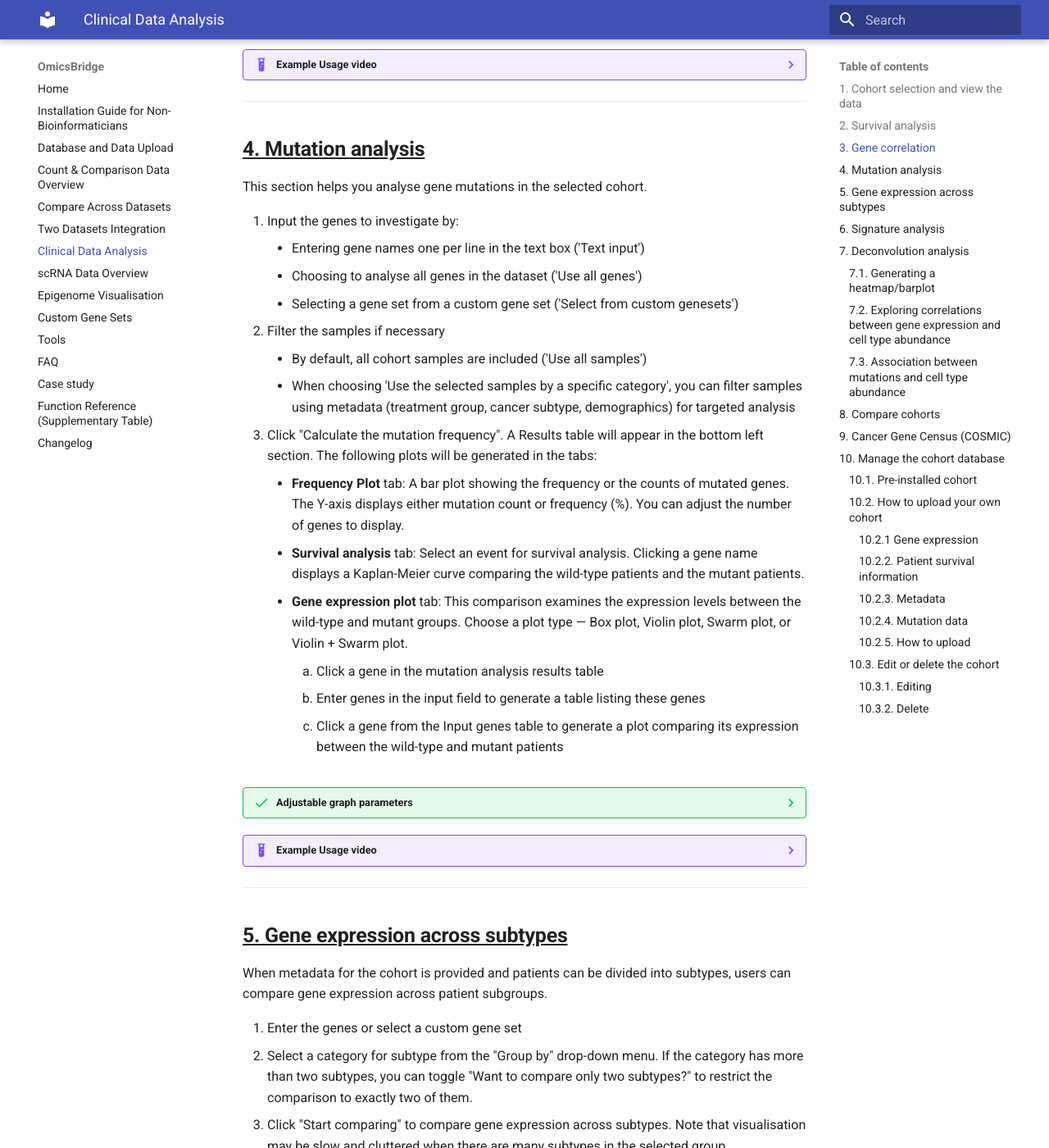
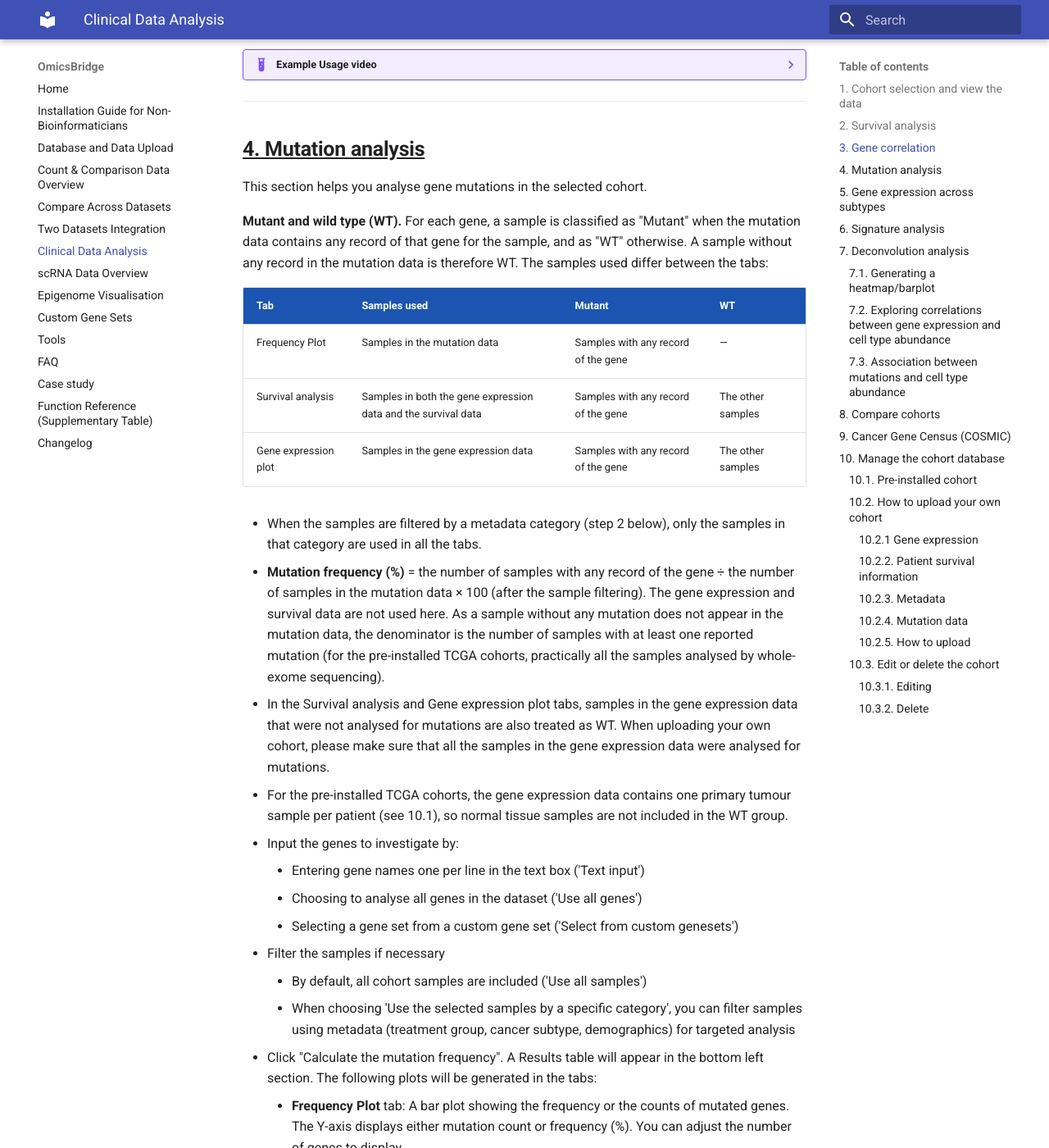
Before and after one commit to htsmto/OmicsBridge, an MkDocs documentation site: the page built from docs/Clinical_data.md, in a window 1280 px wide and 1400 px high, scrolled down 2506 px. Shown: the whole window at 82% size. Built offline with MkDocs 1.6.1 and Material for MkDocs 9.7.7, drawn with Linux system fonts in a browser that asks for light colours; some of the changed text lies outside the part shown.

Commit message:
Documented mutant/WT definitions and mutation upload rules

```diff
--- a/docs/Clinical_data.md
+++ b/docs/Clinical_data.md
@@ -99,6 +99,19 @@ Enter two or more genes to get a correlation heatmap across all of them, then dr
 ## <u>**4. Mutation analysis**</u>
 
 This section helps you analyse gene mutations in the selected cohort.
+
+**Mutant and wild type (WT).** For each gene, a sample is classified as "Mutant" when the mutation data contains any record of that gene for the sample, and as "WT" otherwise. A sample without any record in the mutation data is therefore WT. The samples used differ between the tabs:
+
+| Tab | Samples used | Mutant | WT |
+| --- | --- | --- | --- |
+| Frequency Plot | Samples in the mutation data | Samples with any record of the gene | — |
+| Survival analysis | Samples in both the gene expression data and the survival data | Samples with any record of the gene | The other samples |
+| Gene expression plot | Samples in the gene expression data | Samples with any record of the gene | The other samples |
+
+- When the samples are filtered by a metadata category (step 2 below), only the samples in that category are used in all the tabs.
+- **Mutation frequency (%)** = the number of samples with any record of the gene ÷ the number of samples in the mutation data × 100 (after the sample filtering). The gene expression and survival data are not used here. As a sample without any mutation does not appear in the mutation data, the denominator is the number of samples with at least one reported mutation (for the pre-installed TCGA cohorts, practically all the samples analysed by whole-exome sequencing).
+- In the Survival analysis and Gene expression plot tabs, samples in the gene expression data that were not analysed for mutations are also treated as WT. When uploading your own cohort, please make sure that all the samples in the gene expression data were analysed for mutations.
+- For the pre-installed TCGA cohorts, the gene expression data contains one primary tumour sample per patient (see 10.1), so normal tissue samples are not included in the WT group.
 
 1. Input the genes to investigate by:
     - Entering gene names one per line in the text box ('Text input')
@@ -330,6 +343,8 @@ In this section, you can compare gene expression or mutation frequency across di
     - You can select multiple cohorts, but note that generating figures may take longer, especially for gene expression analysis. (ex. When selecting all TCGA cohorts, it takes ~30 sec for the mutation frequency analysis and ~2 minutes for the gene expression analysis.)
 5. Click "Compare mutation frequencies" or "Compare gene expressions", depending on the tab you're in ("Mutation Frequency" or "Gene expression")
     - In "Mutation Frequency," a bar plot will display the number or percentage of patients with mutations in the selected gene across the chosen cohorts — choose which via the "Y axis" option.
+        - The percentage is calculated for each cohort in the same way as in 4. Mutation analysis: the number of samples with any record of the gene in the cohort's mutation data ÷ the number of samples in that mutation data × 100.
+        - Cohorts without mutation data, and cohorts without any record of the gene in their mutation data, are not shown in the plot.
     - In "Gene expression," a box plot is generated that compares gene expression levels across the selected cohorts
 
 ??? success  "Adjustable graph parameters (Mutation Frequency)"
@@ -690,12 +705,22 @@ If you do not have any metadata to include, please upload a .tsv file that conta
     ![Example](img/3_meta_example.png)
 
 #### <u>**10.2.4. Mutation data**</u>
-If you have information about which genes are mutated in which patients, you can upload this as a TSV file.
+If you have information about which genes are mutated in which patients, you can upload this as a TSV file, with one row per mutation (a sample with several mutations has several rows).
 
-- Similar to the patient survival information and metadata, the first column must contain the sample IDs, with the header `sample` (all lowercase).
-- The second column contains gene names, with the header `id`.
+- A column named `sample` (all lowercase) containing the sample IDs. The sample IDs must exactly match those in your gene expression data; otherwise, the mutations are not assigned to the samples.
+- A column named `id` containing the gene names.
 
-These two columns are sufficient. Optionally, a column named `Amino_Acid_Change` (e.g. `p.G12C`) can be added; it is used to split the mutant samples by the type of mutation in "Deconvolution > Association with mutations" (7.3). Any other columns will be ignored.
+These two columns are required and sufficient; the column order does not matter, but we recommend `sample` as the first column and `id` as the second, as in the other files. Optionally, a column named `Amino_Acid_Change` (e.g. `p.G12C`) can be added; it is used to split the mutant samples by the type of mutation in "Deconvolution > Association with mutations" (7.3). Any other columns will be ignored.
+
+A sample is classified as "Mutant" for a gene when this file contains any row of that gene for the sample, and as "WT" otherwise (see 4. Mutation analysis for the samples used in each analysis).
+
+??? info "When a column is missing"
+    | Missing column | What happens |
+    | --- | --- |
+    | `sample` or `id` | An error message is shown (e.g. "The mutation data file must contain a column named 'id' for gene names.") and the file is not accepted. The other uploaded files are kept; fix the file and upload it again. |
+    | `Amino_Acid_Change` | The file is accepted, with a note that the column was not found. All the mutation analyses work, except splitting the mutant samples by the type of mutation in 7.3: when you turn on "Split the mutant group by the type of mutation", a message is shown and the switch is turned off. |
+
+    If no mutation data is uploaded, the cohort can still be added (a warning is shown). The mutation analyses then show a message that no mutation data is loaded.
 
 ??? tip "Example"
     ![Example](img/3_mutation_example.png)
```
